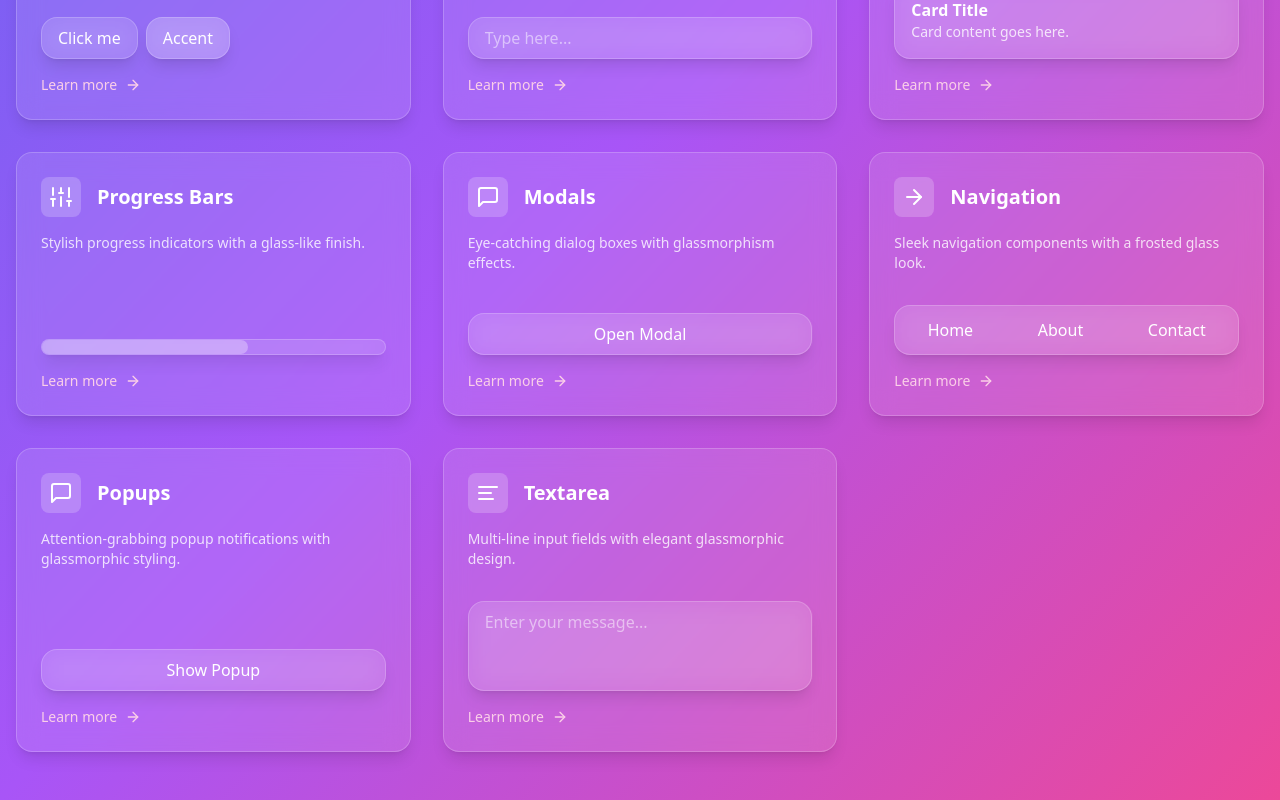
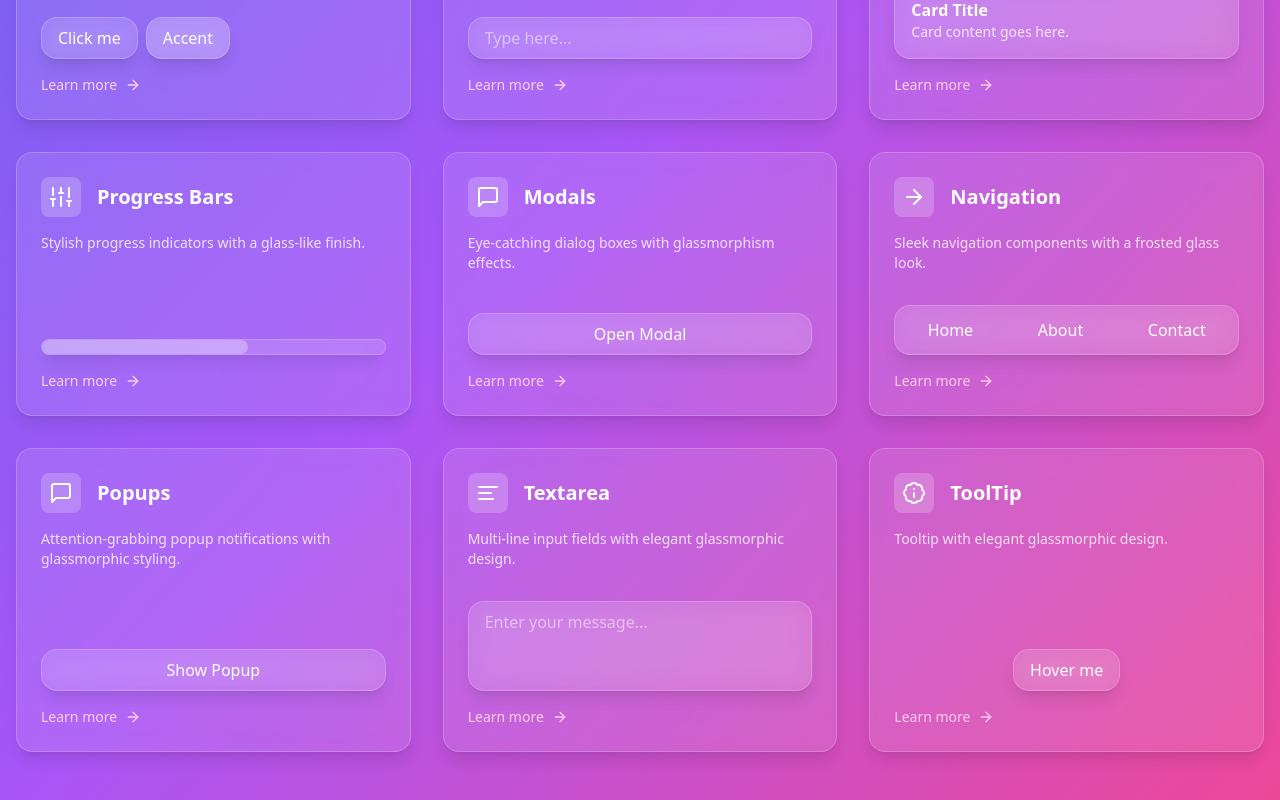
Before and after one commit to Jaishree2310/GlassyUI-Components, a React (Create React App) app: page /components in a window 1280 px wide. Shown: the part 540-1340 px from the top of the page. Built offline with nearby package versions, Linux system fonts and the light colour scheme.

Commit message:
Added tooltip component with Glassmorphism Effect

```diff
--- a/src/components/GlassyUIComponentsPage.tsx
+++ b/src/components/GlassyUIComponentsPage.tsx
@@ -1,6 +1,19 @@
-import React, { useState } from 'react';
-import { useNavigate } from 'react-router-dom';
-import { Star, ArrowRight, Box, Type, Sliders, MessageSquare, Menu, X, Layout, AlignLeft } from 'lucide-react';
+import React, { useState } from "react";
+import { useNavigate } from "react-router-dom";
+import {
+  Star,
+  ArrowRight,
+  Box,
+  Type,
+  Sliders,
+  MessageSquare,
+  Menu,
+  X,
+  Layout,
+  AlignLeft,
+  BadgeInfo,
+} from "lucide-react";
+import Tooltip from "./ToolTip";
 
 const GlassyUIComponentsPage: React.FC = () => {
   const navigate = useNavigate();
@@ -9,20 +22,25 @@ const GlassyUIComponentsPage: React.FC = () => {
   const githubRepoUrl = "https://github.com/Jaishree2310/GlassyUI-Components";
 
   const getGlassyClasses = () => {
-    return 'backdrop-filter backdrop-blur-md bg-white/10 border border-white/20 rounded-2xl shadow-lg transition-all duration-300';
+    return "backdrop-filter backdrop-blur-md bg-white/10 border border-white/20 rounded-2xl shadow-lg transition-all duration-300";
   };
 
   const toggleMenu = () => setIsMenuOpen(!isMenuOpen);
 
   const navigateToLandingPage = () => {
-    navigate('/');
+    navigate("/");
   };
 
   return (
     <div className="min-h-screen font-sans bg-gradient-to-br from-indigo-500 via-purple-500 to-pink-500 text-white">
       <div className="container mx-auto px-4 py-8 lg:py-12">
         <header className="flex justify-between items-center mb-16">
-          <div className="text-3xl lg:text-4xl font-bold tracking-tight cursor-pointer hover:text-pink-200 transition-colors duration-300" onClick={navigateToLandingPage}>GlassyUI</div>
+          <div
+            className="text-3xl lg:text-4xl font-bold tracking-tight cursor-pointer hover:text-pink-200 transition-colors duration-300"
+            onClick={navigateToLandingPage}
+          >
+            GlassyUI
+          </div>
           <div className="hidden md:flex items-center space-x-4">
             <a
               href={githubRepoUrl}
@@ -58,8 +76,9 @@ const GlassyUIComponentsPage: React.FC = () => {
             Glassmorphic Components
           </h1>
           <p className="text-lg lg:text-xl mb-12 max-w-2xl leading-relaxed">
-            Elevate your UI with our collection of beautifully crafted, glassmorphic components.
-            Perfect for creating modern, sleek interfaces with depth and style.
+            Elevate your UI with our collection of beautifully crafted,
+            glassmorphic components. Perfect for creating modern, sleek
+            interfaces with depth and style.
           </p>
 
           <div className="grid grid-cols-1 md:grid-cols-2 lg:grid-cols-3 gap-8">
@@ -67,13 +86,17 @@ const GlassyUIComponentsPage: React.FC = () => {
               title="Buttons"
               description="Sleek, customizable buttons with glassmorphic styling."
               icon={<Box size={24} />}
-              onClick={() => navigate('/button-details')}
+              onClick={() => navigate("/button-details")}
             >
               <div className="flex space-x-2 mt-4">
-                <button className={`${getGlassyClasses()} px-4 py-2 hover:bg-white/20`}>
+                <button
+                  className={`${getGlassyClasses()} px-4 py-2 hover:bg-white/20`}
+                >
                   Click me
                 </button>
-                <button className={`${getGlassyClasses()} px-4 py-2 bg-white/20 hover:bg-white/30`}>
+                <button
+                  className={`${getGlassyClasses()} px-4 py-2 bg-white/20 hover:bg-white/30`}
+                >
                   Accent
                 </button>
               </div>
@@ -83,7 +106,7 @@ const GlassyUIComponentsPage: React.FC = () => {
               title="Inputs"
               description="Elegant input fields with a glass-like appearance."
               icon={<Type size={24} />}
-              onClick={() => navigate('/input-details')}
+              onClick={() => navigate("/input-details")}
             >
               <input
                 type="text"
@@ -96,7 +119,7 @@ const GlassyUIComponentsPage: React.FC = () => {
               title="Cards"
               description="Versatile content containers with a frosted glass effect."
               icon={<Layout size={24} />}
-              onClick={() => navigate('/card-details')}
+              onClick={() => navigate("/card-details")}
             >
               <div className={`${getGlassyClasses()} p-4 mt-4`}>
                 <h4 className="font-semibold">Card Title</h4>
@@ -108,10 +131,13 @@ const GlassyUIComponentsPage: React.FC = () => {
               title="Progress Bars"
               description="Stylish progress indicators with a glass-like finish."
               icon={<Sliders size={24} />}
-              onClick={() => navigate('/progress-bar-details')}
+              onClick={() => navigate("/progress-bar-details")}
             >
               <div className={`${getGlassyClasses()} w-full h-4 mt-4`}>
-                <div className="bg-white/30 h-full rounded-2xl" style={{ width: '60%' }}></div>
+                <div
+                  className="bg-white/30 h-full rounded-2xl"
+                  style={{ width: "60%" }}
+                ></div>
               </div>
             </ComponentCard>
 
@@ -119,10 +145,13 @@ const GlassyUIComponentsPage: React.FC = () => {
               title="Modals"
               description="Eye-catching dialog boxes with glassmorphism effects."
               icon={<MessageSquare size={24} />}
-              onClick={() => navigate('/modal-details')}
+              onClick={() => navigate("/modal-details")}
             >
               <button
-                onClick={(e) => { e.stopPropagation(); alert('Modal would open here'); }}
+                onClick={(e) => {
+                  e.stopPropagation();
+                  alert("Modal would open here");
+                }}
                 className={`${getGlassyClasses()} px-4 py-2 mt-4 hover:bg-white/20`}
               >
                 Open Modal
@@ -133,12 +162,20 @@ const GlassyUIComponentsPage: React.FC = () => {
               title="Navigation"
               description="Sleek navigation components with a frosted glass look."
               icon={<ArrowRight size={24} />}
-              onClick={() => navigate('/navigation-details')}
+              onClick={() => navigate("/navigation-details")}
             >
-              <nav className={`${getGlassyClasses()} flex justify-around mt-4 py-2`}>
-                <a href="#" className="hover:bg-white/20 px-2 py-1 rounded">Home</a>
-                <a href="#" className="hover:bg-white/20 px-2 py-1 rounded">About</a>
-                <a href="#" className="hover:bg-white/20 px-2 py-1 rounded">Contact</a>
+              <nav
+                className={`${getGlassyClasses()} flex justify-around mt-4 py-2`}
+              >
+                <a href="#" className="hover:bg-white/20 px-2 py-1 rounded">
+                  Home
+                </a>
+                <a href="#" className="hover:bg-white/20 px-2 py-1 rounded">
+                  About
+                </a>
+                <a href="#" className="hover:bg-white/20 px-2 py-1 rounded">
+                  Contact
+                </a>
               </nav>
             </ComponentCard>
 
@@ -146,19 +183,30 @@ const GlassyUIComponentsPage: React.FC = () => {
               title="Popups"
               description="Attention-grabbing popup notifications with glassmorphic styling."
               icon={<MessageSquare size={24} />}
-              onClick={() => navigate('/popup-details')}
+              onClick={() => navigate("/popup-details")}
             >
               <button
-                onClick={(e) => { e.stopPropagation(); setIsPopupOpen(true); }}
+                onClick={(e) => {
+                  e.stopPropagation();
+                  setIsPopupOpen(true);
+                }}
                 className={`${getGlassyClasses()} px-4 py-2 mt-4 hover:bg-white/20`}
               >
                 Show Popup
               </button>
               {isPopupOpen && (
-                <div className="fixed inset-0 flex items-center justify-center z-50" onClick={() => setIsPopupOpen(false)}>
-                  <div className={`${getGlassyClasses()} p-6 max-w-sm mx-auto`} onClick={(e) => e.stopPropagation()}>
+                <div
+                  className="fixed inset-0 flex items-center justify-center z-50"
+                  onClick={() => setIsPopupOpen(false)}
+                >
+                  <div
+                    className={`${getGlassyClasses()} p-6 max-w-sm mx-auto`}
+                    onClick={(e) => e.stopPropagation()}
+                  >
                     <h3 className="text-xl font-bold mb-2">Popup Title</h3>
-                    <p className="mb-4">This is a sample popup with glassmorphism effect.</p>
+                    <p className="mb-4">
+                      This is a sample popup with glassmorphism effect.
+                    </p>
                     <button
                       onClick={() => setIsPopupOpen(false)}
                       className={`${getGlassyClasses()} px-4 py-2 hover:bg-white/20`}
@@ -174,13 +222,28 @@ const GlassyUIComponentsPage: React.FC = () => {
               title="Textarea"
               description="Multi-line input fields with elegant glassmorphic design."
               icon={<AlignLeft size={24} />}
-              onClick={() => navigate('/textarea-details')}
+              onClick={() => navigate("/textarea-details")}
             >
               <textarea
                 placeholder="Enter your message..."
                 className={`${getGlassyClasses()} w-full px-4 py-2 mt-4 placeholder-white/50 focus:outline-none focus:ring-2 focus:ring-white/50 resize-none`}
                 rows={3}
               />
+            </ComponentCard>
+
+            <ComponentCard
+              title="ToolTip"
+              description="Tooltip with elegant glassmorphic design."
+              icon={<BadgeInfo size={24} />}
+              onClick={() => navigate("/tooltip-details")}
+            >
+              <Tooltip text="This is a tool tip" position="top">
+                <div className="flex justify-center items-center h-full">
+                  <button className={`${getGlassyClasses()} px-4 py-2`}>
+                    Hover me
+                  </button>
+                </div>
+              </Tooltip>
             </ComponentCard>
           </div>
         </main>
@@ -197,7 +260,7 @@ const ComponentCard: React.FC<{
   children?: React.ReactNode;
 }> = ({ title, description, icon, onClick, children }) => {
   const getGlassyClasses = () => {
-    return 'backdrop-filter backdrop-blur-md bg-white/10 border border-white/20 rounded-2xl shadow-lg transition-all duration-300';
+    return "backdrop-filter backdrop-blur-md bg-white/10 border border-white/20 rounded-2xl shadow-lg transition-all duration-300";
   };
 
   return (
@@ -206,16 +269,17 @@ const ComponentCard: React.FC<{
       onClick={onClick}
     >
       <div className="flex items-center mb-4">
-        <div className="p-2 bg-white/20 rounded-lg mr-4">
-          {icon}
-        </div>
+        <div className="p-2 bg-white/20 rounded-lg mr-4">{icon}</div>
         <h3 className="text-xl font-bold">{title}</h3>
       </div>
       <p className="text-sm opacity-80 mb-4 flex-grow">{description}</p>
       {children}
       <div className="flex items-center text-sm font-medium text-pink-200 mt-4">
         <span>Learn more</span>
-        <ArrowRight size={16} className="ml-2 group-hover:translate-x-1 transition-transform duration-300" />
+        <ArrowRight
+          size={16}
+          className="ml-2 group-hover:translate-x-1 transition-transform duration-300"
+        />
       </div>
     </div>
   );
--- /dev/null
+++ b/src/components/ToolTip.tsx
@@ -0,0 +1,57 @@
+import React, { useState } from "react";
+
+interface TooltipProps {
+  text: string;
+  position?: "top" | "bottom" | "left" | "right";
+  children: React.ReactNode;
+}
+
+const Tooltip: React.FC<TooltipProps> = ({
+  text,
+  position = "top",
+  children,
+}) => {
+  const [visible, setVisible] = useState(false);
+
+  let positionClasses;
+  switch (position) {
+    case "top":
+      positionClasses = "bottom-full left-1/2 transform -translate-x-1/2 mb-2";
+      break;
+    case "bottom":
+      positionClasses = "top-full left-1/2 transform -translate-x-1/2 mt-2";
+      break;
+    case "left":
+      positionClasses =
+        "top-1/2 transform -translate-y-1/2 mr-1 xl:-translate-x-4 translate-x-16";
+      break;
+    case "right":
+      positionClasses =
+        "left-full top-1/2 transform -translate-y-1/2 -ml-20 -translate-x-8 ";
+      break;
+    default:
+      positionClasses = "bottom-full left-1/2 transform -translate-x-1/2 mb-2";
+  }
+
+  return (
+    <div className="relative inline-block">
+      <div
+        onMouseEnter={() => setVisible(true)}
+        onMouseLeave={() => setVisible(false)}
+        className="cursor-pointer"
+      >
+        {children}
+      </div>
+      <div
+        className={`absolute z-10 px-2 py-1 text-md text-white glassmorphism rounded-md shadow-lg pointer-events-none transition-opacity duration-200 ${positionClasses} ${
+          visible ? "opacity-100 visible" : "opacity-0 invisible"
+        }`}
+        role="tooltip"
+      >
+        {text}
+      </div>
+    </div>
+  );
+};
+
+export default Tooltip;
```
Also changed, not shown: src/App.tsx (+18 -13 lines), src/components/ToolTipDetailPage.tsx (added, +8 -0 lines).
